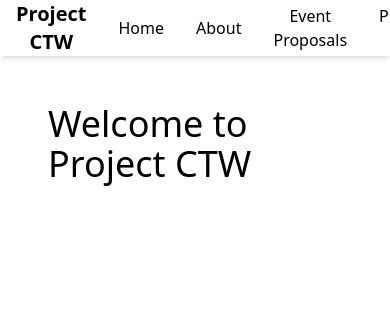
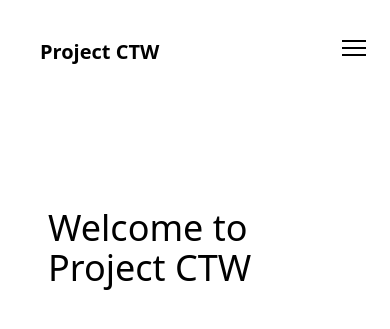
Before and after one commit to dl2574/projectCTW, a Django app: page / in a window 390 px wide. Shown: the top 329 px of the page. Run offline with Django 4.2, Linux system fonts and the light colour scheme; the visitor is signed in with stand-in values (Sample User, id 1).

Commit message:
mobile friendly nav bar

```diff
--- a/static/css/main.css
+++ b/static/css/main.css
@@ -607,16 +607,12 @@ video {
   position: sticky !important;
 }
 
-.top-0 {
-  top: 0px;
+.left-6 {
+  left: 1.5rem;
 }
 
-.z-50 {
-  z-index: 50;
-}
-
-.m-0 {
-  margin: 0px;
+.right-6 {
+  right: 1.5rem;
 }
 
 .mx-auto {
@@ -626,6 +622,10 @@ video {
 
 .mt-14 {
   margin-top: 3.5rem;
+}
+
+.mt-10 {
+  margin-top: 2.5rem;
 }
 
 .mt-6 {
@@ -680,10 +680,6 @@ video {
   display: none !important;
 }
 
-.h-14 {
-  height: 3.5rem;
-}
-
 .w-full {
   width: 100%;
 }
@@ -706,6 +702,10 @@ video {
   flex-direction: row;
 }
 
+.flex-row-reverse {
+  flex-direction: row-reverse;
+}
+
 .flex-col {
   flex-direction: column;
 }
@@ -726,6 +726,12 @@ video {
   justify-content: space-between;
 }
 
+.space-y-6 > :not([hidden]) ~ :not([hidden]) {
+  --tw-space-y-reverse: 0;
+  margin-top: calc(1.5rem * calc(1 - var(--tw-space-y-reverse)));
+  margin-bottom: calc(1.5rem * var(--tw-space-y-reverse));
+}
+
 .space-y-2 > :not([hidden]) ~ :not([hidden]) {
   --tw-space-y-reverse: 0;
   margin-top: calc(0.5rem * calc(1 - var(--tw-space-y-reverse)));
@@ -738,8 +744,8 @@ video {
   margin-bottom: calc(0.75rem * var(--tw-space-y-reverse));
 }
 
-.overflow-hidden {
-  overflow: hidden;
+.self-end {
+  align-self: flex-end;
 }
 
 .truncate {
@@ -765,22 +771,12 @@ video {
   background-color: rgb(255 255 255 / var(--tw-bg-opacity));
 }
 
-.bg-slate-400 {
-  --tw-bg-opacity: 1;
-  background-color: rgb(148 163 184 / var(--tw-bg-opacity));
-}
-
-.bg-slate-200 {
-  --tw-bg-opacity: 1;
-  background-color: rgb(226 232 240 / var(--tw-bg-opacity));
-}
-
 .p-12 {
   padding: 3rem;
 }
 
-.p-0 {
-  padding: 0px;
+.p-6 {
+  padding: 1.5rem;
 }
 
 .p-8 {
@@ -804,6 +800,11 @@ video {
 .py-3 {
   padding-top: 0.75rem;
   padding-bottom: 0.75rem;
+}
+
+.py-8 {
+  padding-top: 2rem;
+  padding-bottom: 2rem;
 }
 
 .px-5 {
@@ -891,12 +892,6 @@ video {
   box-shadow: var(--tw-ring-offset-shadow, 0 0 #0000), var(--tw-ring-shadow, 0 0 #0000), var(--tw-shadow);
 }
 
-.shadow-md {
-  --tw-shadow: 0 4px 6px -1px rgb(0 0 0 / 0.1), 0 2px 4px -2px rgb(0 0 0 / 0.1);
-  --tw-shadow-colored: 0 4px 6px -1px var(--tw-shadow-color), 0 2px 4px -2px var(--tw-shadow-color);
-  box-shadow: var(--tw-ring-offset-shadow, 0 0 #0000), var(--tw-ring-shadow, 0 0 #0000), var(--tw-shadow);
-}
-
 .shadow {
   --tw-shadow: 0 1px 3px 0 rgb(0 0 0 / 0.1), 0 1px 2px -1px rgb(0 0 0 / 0.1);
   --tw-shadow-colored: 0 1px 3px 0 var(--tw-shadow-color), 0 1px 2px -1px var(--tw-shadow-color);
@@ -905,6 +900,11 @@ video {
 
 .blur {
   --tw-blur: blur(8px);
+  filter: var(--tw-blur) var(--tw-brightness) var(--tw-contrast) var(--tw-grayscale) var(--tw-hue-rotate) var(--tw-invert) var(--tw-saturate) var(--tw-sepia) var(--tw-drop-shadow);
+}
+
+.drop-shadow-md {
+  --tw-drop-shadow: drop-shadow(0 4px 3px rgb(0 0 0 / 0.07)) drop-shadow(0 2px 2px rgb(0 0 0 / 0.06));
   filter: var(--tw-blur) var(--tw-brightness) var(--tw-contrast) var(--tw-grayscale) var(--tw-hue-rotate) var(--tw-invert) var(--tw-saturate) var(--tw-sepia) var(--tw-drop-shadow);
 }
 
@@ -934,7 +934,77 @@ video {
   transition-duration: 150ms;
 }
 
+.hamburger {
+  cursor: pointer;
+  width: 24px;
+  height: 24px;
+  transition: all 0.25s;
+  position: relative;
+}
+
+.hamburger-top,
+.hamburger-middle,
+.hamburger-bottom {
+  position: absolute;
+  top: 0;
+  left: 0;
+  width: 24px;
+  height: 2px;
+  background: #000;
+  transform: rotate(0);
+  transition: all 0.5s;
+}
+
+.hamburger-middle {
+  transform: translateY(7px);
+}
+
+.hamburger-bottom {
+  transform: translateY(14px);
+}
+
+.open {
+  transform: rotate(90deg);
+  transform: translateY(0px);
+}
+
+.open .hamburger-top {
+  transform: rotate(45deg) translateY(6px) translate(6px);
+}
+
+.open .hamburger-middle {
+  display: none;
+}
+
+.open .hamburger-bottom {
+  transform: rotate(-45deg) translateY(6px) translate(-6px);
+}
+
 .focus\:outline-none:focus {
   outline: 2px solid transparent;
   outline-offset: 2px;
 }
+
+@media (min-width: 640px) {
+  .sm\:w-auto {
+    width: auto;
+  }
+
+  .sm\:self-center {
+    align-self: center;
+  }
+}
+
+@media (min-width: 768px) {
+  .md\:flex {
+    display: flex;
+  }
+
+  .md\:hidden {
+    display: none;
+  }
+
+  .md\:flex-row {
+    flex-direction: row;
+  }
+}
--- /dev/null
+++ b/static/js/main.js
@@ -0,0 +1,8 @@
+const btn = document.getElementById('menu-btn')
+const nav = document.getElementById('menu')
+
+btn.addEventListener('click', () => {
+    btn.classList.toggle('open')
+    nav.classList.toggle('flex')
+    nav.classList.toggle('hidden')
+})
--- a/templates/base.html
+++ b/templates/base.html
@@ -16,5 +16,6 @@
     </main>
 
     <script src="{% static 'js/htmx.min.js' %}"></script>
+    <script src="{% static 'js/main.js' %}"></script>
 </body>
 </html>
--- a/templates/navbar.html
+++ b/templates/navbar.html
@@ -1,8 +1,12 @@
 {% load static %}
 
 <header class="">
-    <nav class="fixed flex flex-row justify-between bg-primary text-fourth overflow-hidden p-0 m-0 top-0 h-14 w-full shadow-md z-50 bg-white">
-        <ul class="list-none flex flex-row items-center">
+    <!-- Navbar -->
+    <nav class="relative container mx-auto p-6">
+        <!-- Flex container -->
+        <div class="flex flex-row-reverse justify-between items-center md:flex-row">
+            <!-- Left Menu -->
+            <ul class="hidden list-none items-center flex-row md:flex">
                 <li class="">
                     <a class="block text-center text-xl font-bold py-3.5 px-4" href="{% url 'home' %}">Project CTW</a>
                 </li>
@@ -16,7 +20,8 @@
                     <a class="block text-center py-3.5 px-4 hover:text-third" href="{% url 'proposals' %}">Event Proposals</a>
                 </li>
             </ul>
-        <ul class="list-none flex flex-row items-center">
+            <!-- Right Menu -->
+            <ul class="hidden list-none items-center flex-row md:flex">
                 {% if request.user.is_authenticated %}
                     <li class="">
                         <a class="block text-center py-3.5 px-4 hover:text-third" href="{% url 'createEvent' %}">Propose Event</a>
@@ -34,5 +39,28 @@
                     </li>
                 {% endif %}
             </ul>
+            <!-- Menu button -->
+            <button id="menu-btn" class="block hamburger md:hidden focus:outline-none">
+                <span class="hamburger-top"></span>
+                <span class="hamburger-middle"></span>
+                <span class="hamburger-bottom"></span>
+            </button>
+            <a class="block text-center text-xl font-bold py-3.5 px-4 md:hidden" href="{% url 'home' %}">Project CTW</a>
+        </div>
+        <!-- Mobile Menu -->
+        <div class="md:hidden">
+            <div id="menu" class="absolute flex-col items-center self-end hidden py-8 mt-10 space-y-6 bg-white sm:w-auto sm:self-center left-6 right-6 drop-shadow-md">
+                <a class="" href="{% url 'home' %}">Home</a>
+                <a class="" href="{% url 'about' %}">About</a>
+                <a class="" href="{% url 'proposals' %}">Event Proposals</a>
+                {% if request.user.is_authenticated %}
+                    <a class="" href="{% url 'createEvent' %}">Propose Event</a>
+                    <a class="" href="{% url 'profile' request.user.id %}">Profile</a>
+                    <a class="" href="{% url 'logout' %}">Logout</a>
+                {% else %}
+                    <a class="" href="{% url 'login' %}">Login</a>
+                {% endif %}
+            <div>
+        </div>
     </nav>
 </header>
```
Also changed, not shown: static/css/input.css (+46 -0 lines), 3 other files. Lines whose indentation alone changed are shown as unchanged.
